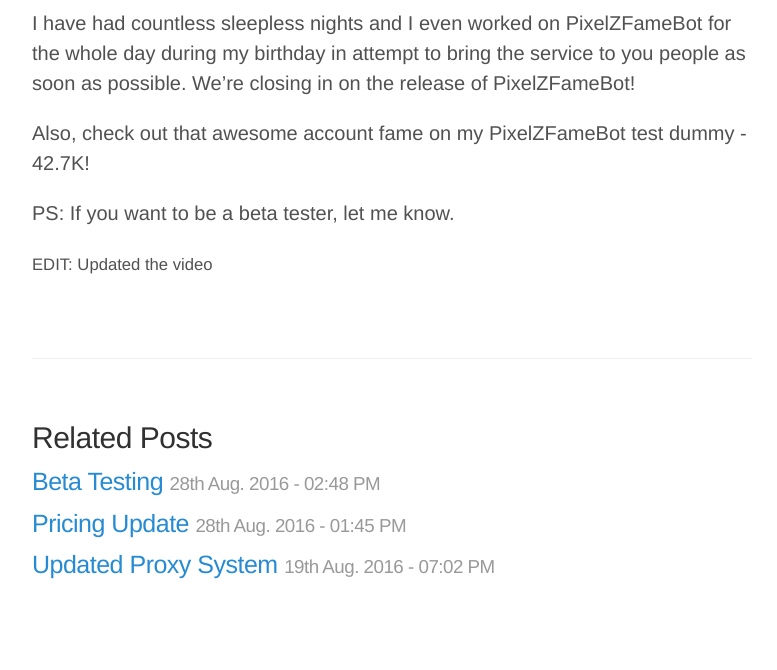
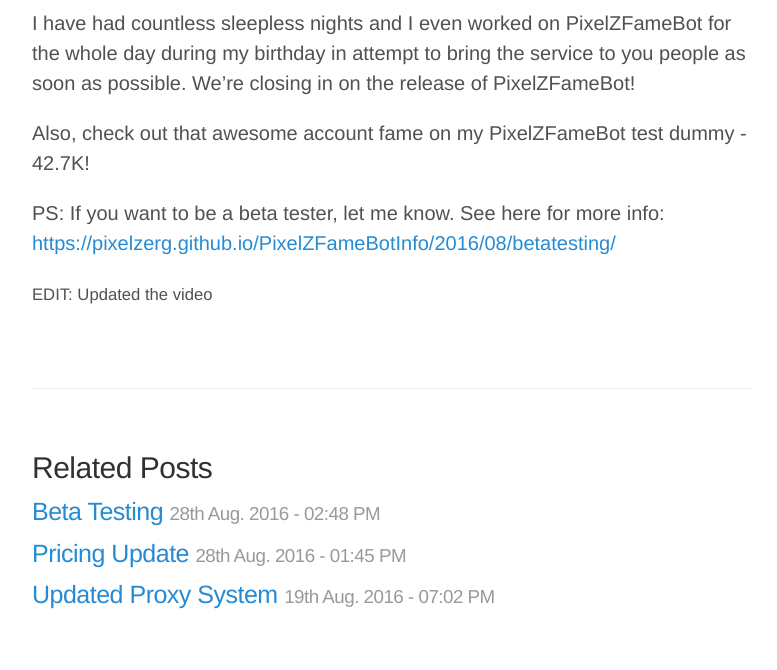
Before and after one commit to PixelZerg/PixelZFameBot, a Jekyll site: the page built from _posts/2016-08-27-sneakpeak.markdown, in a window 1280 px wide. Shown: the part 730-1400 px from the top of the page, without its empty margins (248-1025 px from the left). Built offline with Jekyll 4.4.1, drawn with Linux system fonts in a browser that asks for light colours; nearby versions of some CDN libraries; comment, search, counter and statistics services are not loaded; before the commit the page ends 1370 px from its top, so only the background shows below that.

Commit message:
See here for more info

```diff
--- a/_posts/2016-08-27-sneakpeak.markdown
+++ b/_posts/2016-08-27-sneakpeak.markdown
@@ -13,6 +13,6 @@ I have had countless sleepless nights and I even worked on PixelZFameBot for the
 
 Also, check out that awesome account fame on my PixelZFameBot test dummy - 42.7K!
 
-PS: If you want to be a beta tester, let me know.
+PS: If you want to be a beta tester, let me know. See here for more info: <a href="Beta Testing">{{ site.url }}/2016/08/betatesting/</a>
 
 <small>EDIT: Updated the video</small>
```
